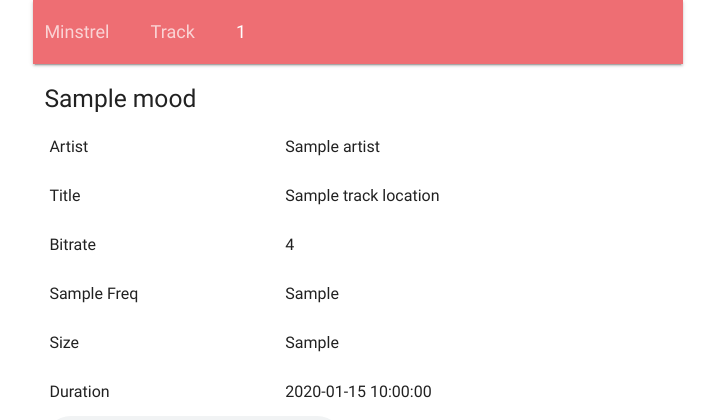
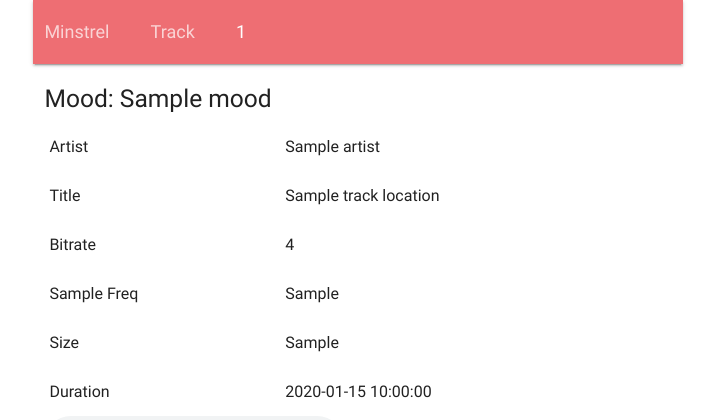
Before and after one commit to EliRibble/minstrel, a Flask app: template templates/track.html in a window 1280 px wide. Shown: the top 420 px of the page, without its empty margins (282-997 px from the left). Run offline with Flask 2, Linux system fonts and the light colour scheme; the template is opened without the code that fills it: most values are stand-ins (such as "Sample title", 1, 10 or a date in 2020); parts of the project's set-up code (start-up, migrations or seed data) failed here and were passed over; some libraries are stand-ins or nearby versions.

Commit message:
Better label for the mood

```diff
--- a/templates/track.html
+++ b/templates/track.html
@@ -53,7 +53,7 @@ function nextTrack() {
   (track_location.track.uuid, ""),
   ] %}
 {% include "nav.html" %}
-<h5>{{mood}}</h5>
+<h5>Mood: {{mood}}</h5>
 <table>
 <tr><td>Artist</td><td>{{ track_location.artist }}</td></tr>
 <tr><td>Title</td><td>{{ track_location.title }}</td></tr>
```
